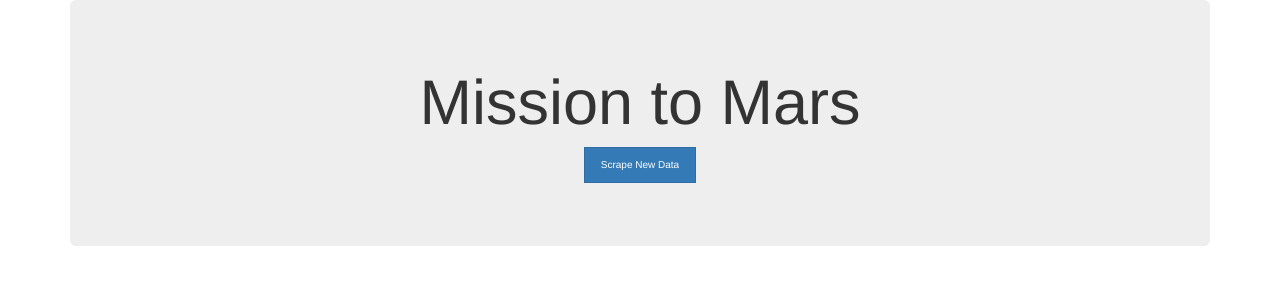
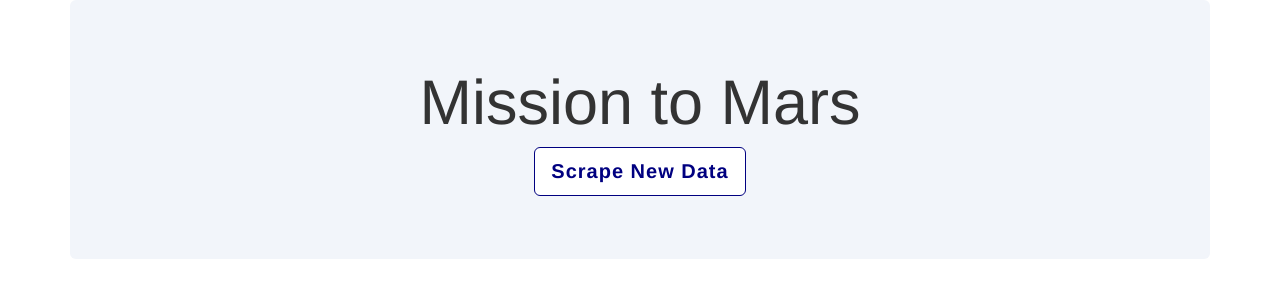
Before and after one commit to LeidyDoradoM/Mission_To_Mars_Challenge, a Flask app: page / in a window 1280 px wide. Shown: the top 297 px of the page. Run offline with Flask 2, Linux system fonts and the light colour scheme; data that the repository does not hold is empty; some libraries are stand-ins or nearby versions.

Commit message:
adding style to html template

```diff
--- a/static/assets/css/custom.css
+++ b/static/assets/css/custom.css
@@ -1,11 +1,22 @@
-/* change size of buttons */
-.btn { font-size: 10px }
-/* remove rounding from cards, buttons and inputs */
-.card, .btn, .form-control { border-radius: 0; }
+/* Styling the button. change size of button and color */
+.btn { font-size: 20px;
+  color: #000080;
+  background-color: #ffffff;
+  border-color: #000080;
+  font-weight: bold;
+  letter-spacing: 0.05em;
+}
+.btn:hover {
+    background-color:#000080;
+    color: white;
+}
 
 /* changing color of jumbotron to green and white*/
-/*.jumbotron {
-    background: #2782a9;
-    color: rgba(255, 255, 255, 0.187);
-    text-align: center;
-  }
+.jumbotron{
+    background-color: #F2F5FA;
+}
+
+/* changing color of striped table*/
+.table-striped tr:nth-child(odd){
+      background-color: #a5bdf5 !important;
+}
```
